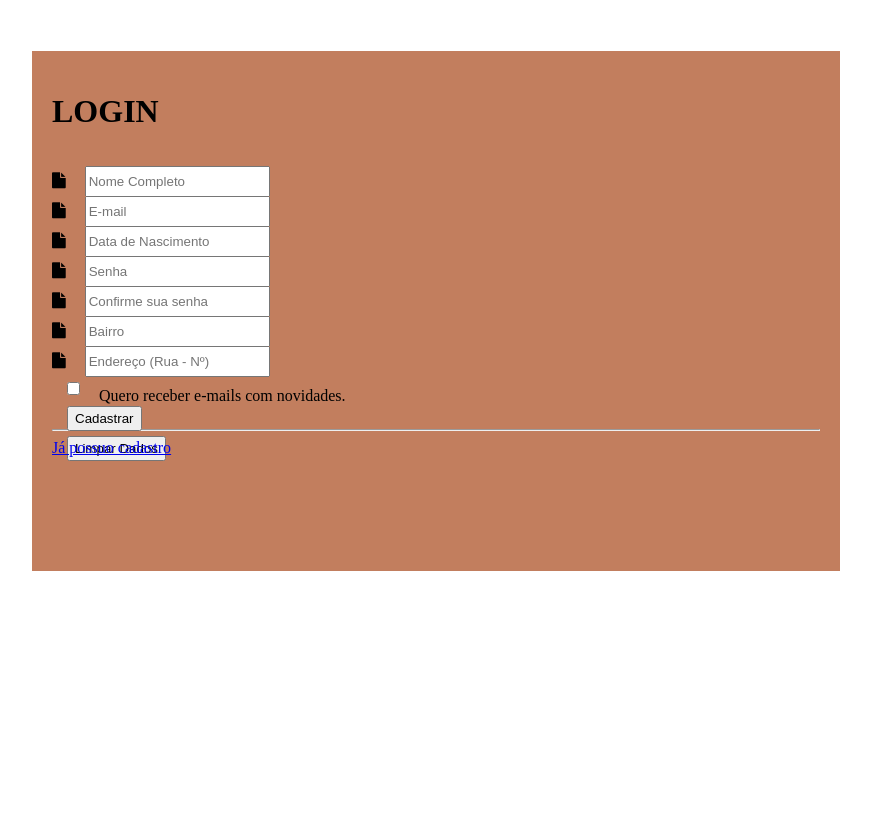
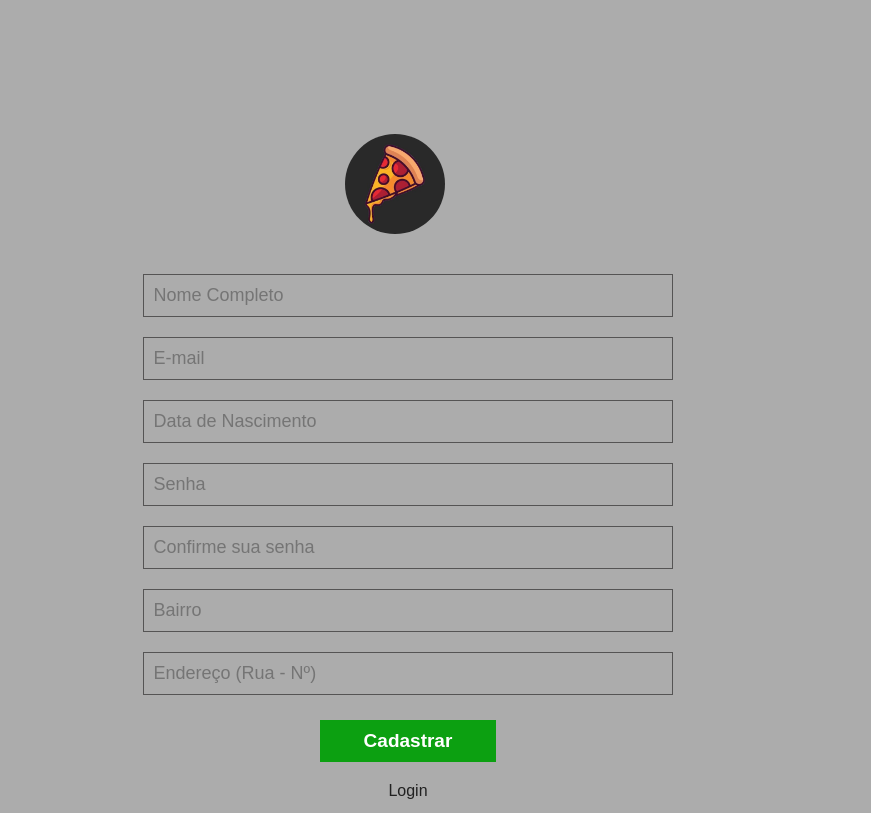
Before and after one commit to fabricioromanii/TrabalhoSiteProgII, a PHP site: page /views/login-cadastro.php in a window 1280 px wide. Shown: the whole page, without its empty margins (232-1103 px from the left). Before the commit the page ends 571 px from the top, so only its background shows below. Run offline with PHP 8.4, Linux system fonts and the light colour scheme.

Commit message:
alterando rotas

```diff
--- a/css/login.css
+++ b/css/login.css
@@ -1,30 +1,61 @@
-.login{
-    width: 60vw;
-    height: 60vh;
-    margin-left: 20vw;
-    margin-top: 4vw;
-    background-color: rgba(187, 111, 75, 0.892);
-    padding: 20px;
+.container-login {
+    width: 70%;
+    margin-left: 15%;
+    margin-top: 2%;
 }
 
-.buttons{
-    margin-top: 30px;
-    list-style: none;
+.logo-pizza img {
+    width: 100px;
+    height: 100px;
+    margin: 10% 0 0 45%;
+    border-radius: 80px;
 }
 
-.form-a{
-    margin-top:100px;
-    text-decoration: none;
-    background-color: rgb(226, 48, 48);
-    width: 40px;
-    height: 20px;
+body {
+    background-color: rgb(172, 172, 172);
+    font-family: Arial, Helvetica, sans-serif;
 }
 
-.login div{
-    height: 30px;
+input[type=text],
+input[type=password],
+input[type=email],
+input[type=checkbox] {
+    width: 60%;
+    padding: 10px ;
+    margin: 10px 0 10px 20%;
+    display: inline-block;
+    color:white;
+    background-color: rgb(172, 172, 172);
+    border: 0.5px solid #555454;
+    box-sizing: border-box;
+    font-size: 18px;
 }
 
-input{
-    height:25px;
-    margin: 15px;
+button {
+    background-color: #0ca011;
+    color: white;
+    padding: 10px;
+    margin: 15px 40% 0 40%;
+    border: none;
+    cursor: pointer;
+    width: 20%;
+    font-size: 19px;
+    font-weight: bold;
 }
+
+.container-login  .login-a{
+    margin: 15px 40% 0 40%;
+    border-radius: 4px;
+    text-align: center;
+    cursor: pointer;
+    padding:5px;
+}
+
+a{
+    text-decoration: none;
+    color: #212121;
+}
+
+.container-login  .login-a:hover{
+    background-color: #949494;
+}
--- a/index.php
+++ b/index.php
@@ -28,7 +28,7 @@
         <div>
             <h2>Pizzas</h2>
             <div class="itemCardapioPizza">
-                <a href="cardapioPizzaGrande.php">
+                <a href="cardapio.php">
                     <h5>Grande</h5>
                     <img class="imagemPizza" src="img/logoPizzaGrande.png" alt="imagem-promocao" height="120" width="120">
                     <p>45 cm - 16 fatias - 4 sabores</p>
@@ -36,7 +36,7 @@
                 </a>
             </div>
             <div class="itemCardapioPizza">
-                <a href="cardapioPizzaMedia.php">
+                <a href="cardapio.php">
                     <h5>Média</h5>
                     <img class="imagemPizza" src="img/logoPizzaMedia.png" alt="imagem-promocao" height="120" width="120">
                     <p>30 cm - 12 fatias - 3 sabores</p>
@@ -44,7 +44,7 @@
                 </a>
             </div>
             <div class="itemCardapioPizza">
-                <a href="cardapioPizzaPequena.php">
+                <a href="cardapio.php">
                     <h5>Pequena</h5>
                     <img class="imagemPizza" src="img/logoPizzaPequena.png" alt="imagem-promocao" height="120" width="120">
                     <p>15 cm - 8 fatias - 2 sabores</p>
--- a/views/login-cadastro.php
+++ b/views/login-cadastro.php
@@ -3,81 +3,40 @@
 
 <head>
 
-    <meta charset="UTF-8">
-    <meta http-equiv="X-UA-Compatible" content="IE=edge">
-    <meta name="viewport" content="width=device-width, initial-scale=1.0">
-    <meta name="author" content="Fabrício Romani">
+  <meta charset="UTF-8">
+  <meta http-equiv="X-UA-Compatible" content="IE=edge">
+  <link rel="shortcut icon" href="/img/mst.png">
+
+  <meta name="author" content="Fabrício Romani">
     <meta name="description" content="Exemplos de Site de Pizzaria">
     <meta name="keywords" content="pizza, entrega, pizzaria">
-    <link rel="stylesheet" href="css/login.css" />
-    <link rel="stylesheet" href="https://cdnjs.cloudflare.com/ajax/libs/font-awesome/4.7.0/css/font-awesome.min.css">
-    <link rel="shortcut icon" href="img/IconeParaONavegador.png" type="image/x-icon" />
-    <title>Pizzaria Los Hermanos</title>
+  <meta name="viewport" content="width=device-width, initial-scale=1.0">
+
+  <link rel="stylesheet" href="../css/style.css">
+  <link rel="stylesheet" href="../css/login.css">
+
+  <title>Login</title>
 
 </head>
 
 <body>
 
-    <div class="login">
+    <div class="logo-pizza"><img title="Logo da pizzaria" src="../img/Logo2.jpg" /></div>
 
-        <h1>LOGIN</h1>
+    <form method="../index.php" onsubmit="">
+        <div class="container-login">
+            <input type="text" id="name_register" name="field_name" placeholder="Nome Completo" required >
+            <input type="email" id="email_register" name="field_email" placeholder="E-mail" required>
+            <input type="text" onfocus="(this.type='date')" onblur="(this.type='text')" id="birthDate_register" name="field_birth" placeholder="Data de Nascimento" required>
+            <input type="password" id="password_register" name="field_password" placeholder="Senha" required>
+            <input type="password" id="confirm-password_register" name="field_confirm-password" placeholder="Confirme sua senha" required>
+            <input type="text" id="bairro_register" name="field_bairro" placeholder="Bairro" required>
+            <input type="text" id="address_register" name="field_address" placeholder="Endereço (Rua - Nº)" required>
+            <button type="submit" value="Cadastrar">Cadastrar</button>
+            <div class="login-a"><a href="login.php">Login</a></div>
+        </div>
+    </form>
 
-        <form method="POST" id="register-form" onsubmit="return check_register()">
-            <div>
-                <i class="fa fa-file"></i>
-                <input type="text" id="name_register" name="field_name" placeholder="Nome Completo" >
-            </div>
-
-            <div>
-                <i class="fa fa-file"></i>
-                <input type="email" id="email_register" name="field_email" placeholder="E-mail"><br>
-            </div>
-
-            <div id="birth-date">
-                <i class="fa fa-file"></i>
-                <input type="text" onfocus="(this.type='date')" onblur="(this.type='text')" id="birthDate_register" name="field_birth" placeholder="Data de Nascimento"><br>
-            </div>
-
-            <div>
-                <i class="fa fa-file"></i>
-                <input type="password" id="password_register" name="field_password" placeholder="Senha"><br>
-            </div>
-
-            <div>
-                <i class="fa fa-file"></i>
-                <input type="password" id="confirm-password_register" name="field_confirm-password" placeholder="Confirme sua senha"><br>
-            </div>
-
-            <div >
-                <i class="fa fa-file"></i>
-                <input type="text" id="bairro_register" name="field_bairro" placeholder="Bairro"><br>
-            </div>
-
-            <div>
-                <i class="fa fa-file"></i>
-                <input type="text" id="address_register" name="field_address" placeholder="Endereço (Rua - Nº)"><br>
-            </div>
-
-            <div >
-                <label>
-                    <input type="checkbox" name="field_promo1" value="sim">
-                    Quero receber e-mails com novidades.
-                </label>
-            </div>
-
-            <div id="buttons">
-                <div id="btn-register">
-                    <input type="submit" value="Cadastrar"> <br>
-                </div>
-
-                <div id="btn-clear">
-                    <input type="reset" value="Limpar Dados"><br>
-                </div>
-            </div>
-            <hr>
-            <a href="login.php">Já possuo cadastro</a>
-        </form>
-    </div>
     <script src="js/index.js"></script>
 
 </body>
```
Also changed, not shown: views/login.php (+23 -27 lines).
